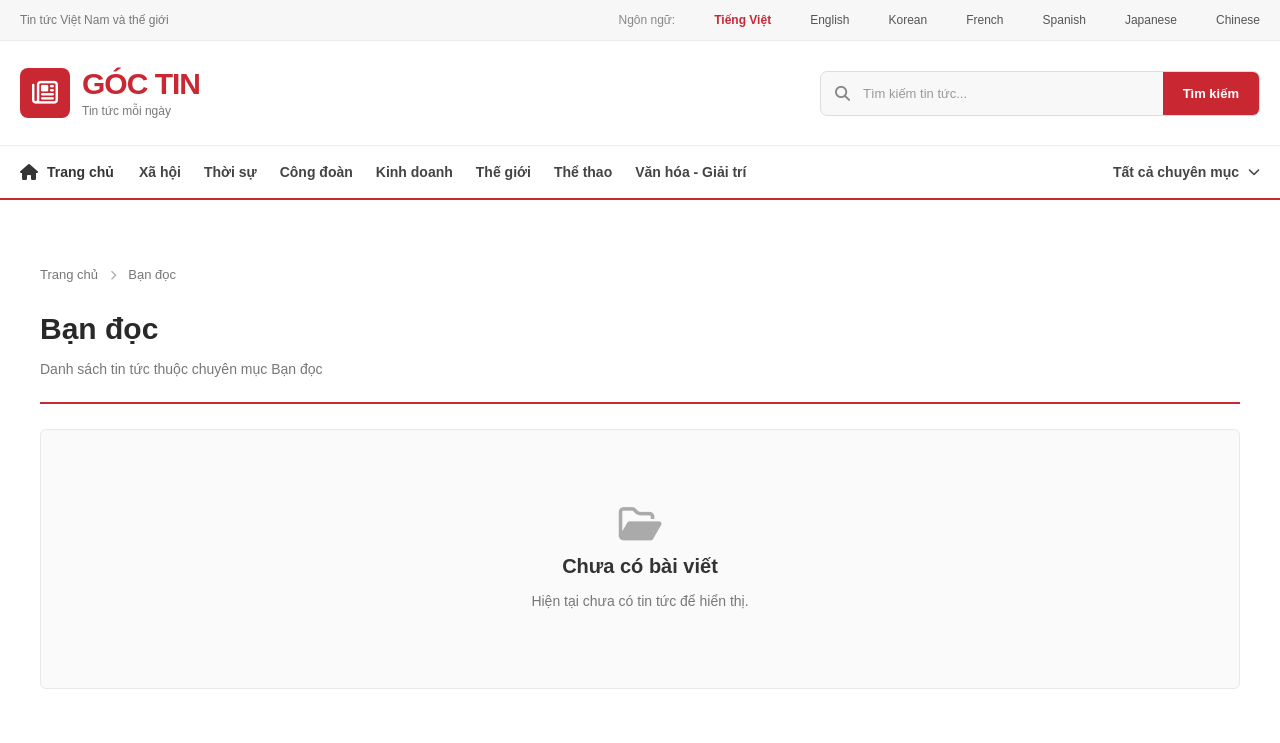
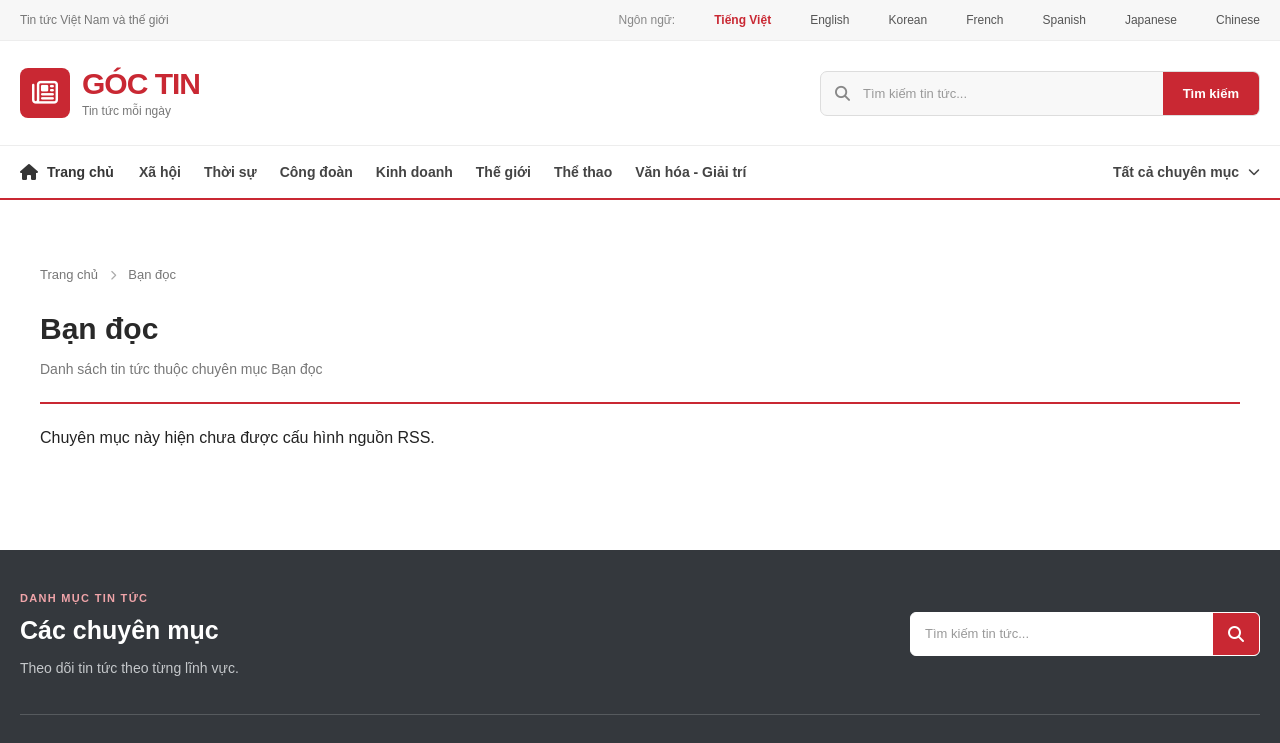
Before and after one commit to danghau2512/nguoi-lao-dong-news, a React (Vite) app: page /chuyen-muc/ban-doc in a window 1280 px wide. Shown: the top 743 px of the page. Built offline with nearby package versions, Linux system fonts and the light colour scheme; some icons are missing.

Commit message:
Kết nối RSS Thời sự và Kinh doanh vào trang danh mục

```diff
--- a/src/App.tsx
+++ b/src/App.tsx
@@ -15,7 +15,7 @@ export default function App() {
                 <Route index element={<HomePage />} />
                 <Route
                     path="chuyen-muc/:slug"
-                    element={<CategoryPage articles={mockNews} />}
+                    element={<CategoryPage />}
                 />
                 <Route
                     path="tim-kiem"
--- a/src/pages/CategoryPage.tsx
+++ b/src/pages/CategoryPage.tsx
@@ -1,16 +1,66 @@
 
 import { Link, useParams } from 'react-router-dom'
-import type { NewsArticle } from '../types/news'
 import { categories } from '../constants/categories'
+import { rssFeeds } from '../constants/rssFeeds'
+import { useCategoryNews } from '../hooks/useCategoryNews'
 import NewsCard from '../components/NewsCard'
 import NewsStatus from '../components/NewsStatus'
 import './CategoryPage.css'
 
-type CategoryPageProps = {
-    articles: NewsArticle[]
+type CategoryNewsListProps = {
+    categorySlug: string
 }
 
-export default function CategoryPage(props: CategoryPageProps) {
+function CategoryNewsList(props: CategoryNewsListProps) {
+    const { articles, status, error } = useCategoryNews(props.categorySlug)
+
+    if (status === 'idle' || status === 'loading') {
+        return <NewsStatus type="loading" />
+    }
+
+    if (status === 'failed') {
+        let errorMessage = 'Không thể tải tin tức.'
+
+        if (error !== null) {
+            errorMessage = error
+        }
+
+        return (
+            <NewsStatus
+                type="error"
+                message={errorMessage}
+            />
+        )
+    }
+
+    if (articles.length === 0) {
+        return <NewsStatus type="empty" />
+    }
+
+    return (
+        <>
+            <p className="category-page-count">
+                Có {articles.length} bài viết
+            </p>
+
+            <div className="category-page-news-list">
+                {articles.map((news) => (
+                    <NewsCard
+                        key={news.id}
+                        id={news.id}
+                        title={news.title}
+                        description={news.description}
+                        imageUrl={news.imageUrl}
+                        categorySlug={news.categorySlug}
+                        sourceUrl={news.sourceUrl}
+                    />
+                ))}
+            </div>
+        </>
+    )
+}
+
+export default function CategoryPage() {
     const { slug } = useParams<{ slug: string }>()
 
     const category = categories.find((item) => {
@@ -29,8 +79,8 @@ export default function CategoryPage(props: CategoryPageProps) {
         )
     }
 
-    const categoryArticles = props.articles.filter((article) => {
-        return article.categorySlug === slug
+    const rssFeed = rssFeeds.find((item) => {
+        return item.categorySlug === slug
     })
 
     return (
@@ -39,7 +89,10 @@ export default function CategoryPage(props: CategoryPageProps) {
             <div className="category-page-breadcrumb">
                 <Link to="/">Trang chủ</Link>
 
-                <i className="fa-solid fa-chevron-right"></i>
+                <i
+                    className="fa-solid fa-chevron-right"
+                    aria-hidden="true"
+                ></i>
 
                 <span>{category.name}</span>
             </div>
@@ -53,31 +106,15 @@ export default function CategoryPage(props: CategoryPageProps) {
             </div>
 
             <div className="category-page-content">
-
-                {categoryArticles.length > 0 ? (
-                    <>
-                        <p className="category-page-count">
-                            Có {categoryArticles.length} bài viết
-                        </p>
-
-                        <div className="category-page-news-list">
-                            {categoryArticles.map((news) => (
-                                <NewsCard
-                                    key={news.id}
-                                    id={news.id}
-                                    title={news.title}
-                                    description={news.description}
-                                    imageUrl={news.imageUrl}
-                                    categorySlug={news.categorySlug}
-                                    sourceUrl={news.sourceUrl}
-                                />
-                            ))}
-                        </div>
-                    </>
+                {rssFeed !== undefined ? (
+                    <CategoryNewsList
+                        categorySlug={category.slug}
+                    />
                 ) : (
-                    <NewsStatus type="empty" />
+                    <p>
+                        Chuyên mục này hiện chưa được cấu hình nguồn RSS.
+                    </p>
                 )}
-
             </div>
 
         </div>
--- a/src/pages/HomePage.css
+++ b/src/pages/HomePage.css
@@ -83,15 +83,6 @@
     border-bottom: 1px solid #e5e5e5;
 }
 
-.home-page-latest-content .news-card-image-link {
-    width: 100%;
-    height: 260px;
-}
-
-.home-page-latest-content .news-card-image-link {
-    width: 100%;
-    height: 300px;
-}
 
 .home-page-latest-content .news-card-content {
     width: 100%;
```
